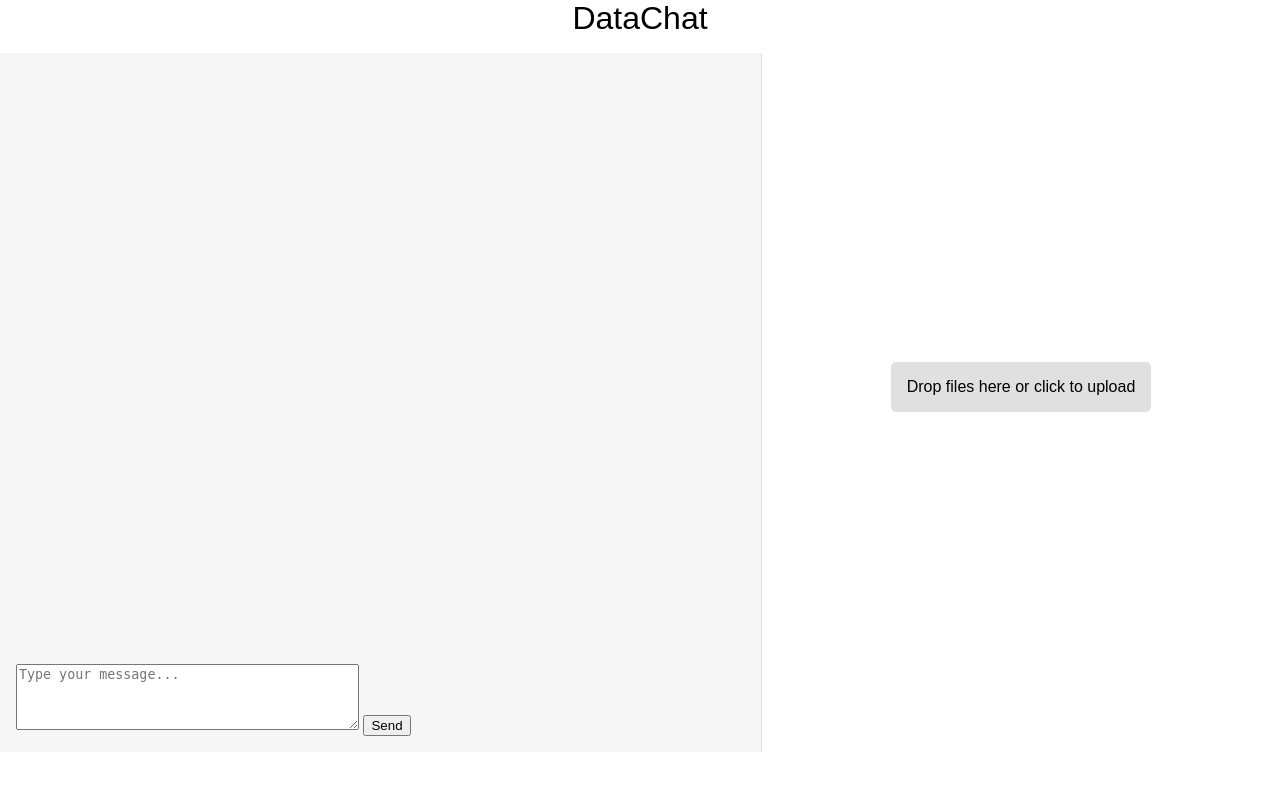
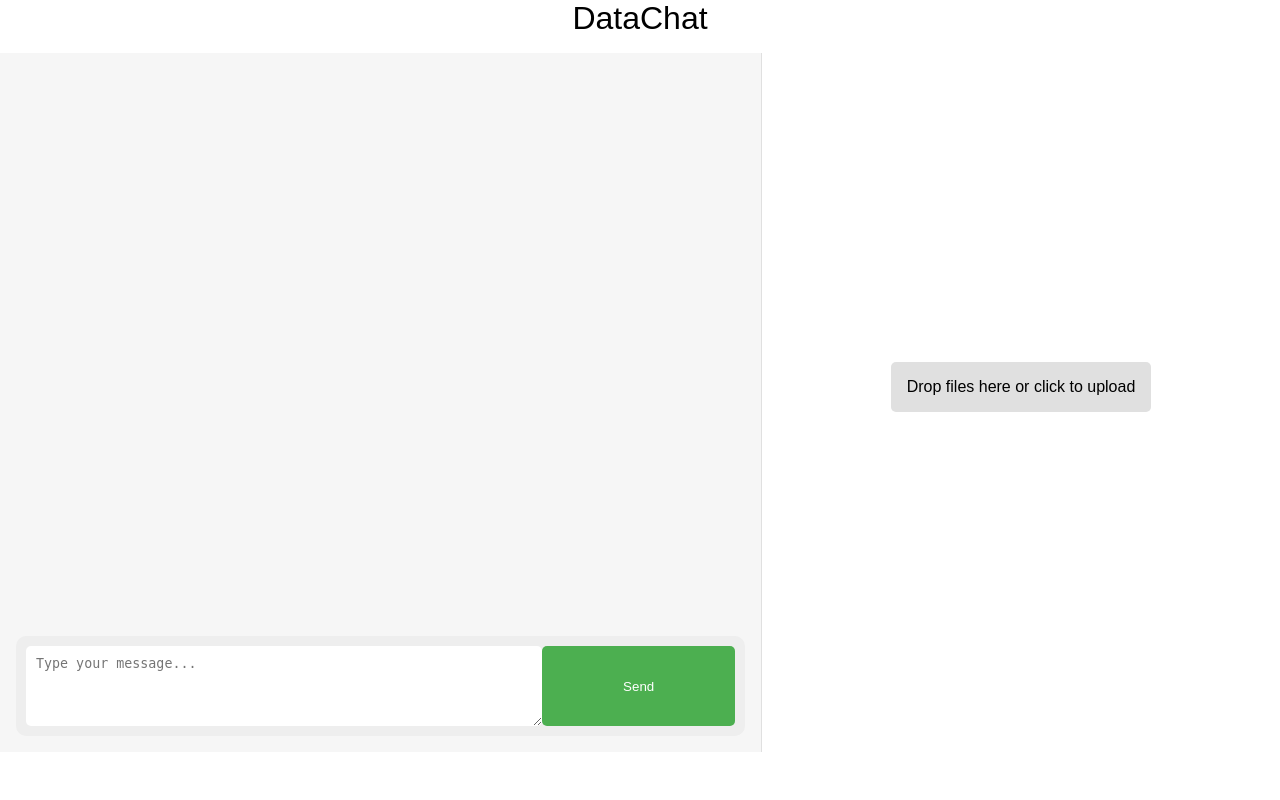
Before and after one commit to John-Danielsson/text_analysis, a Flask app: page / in a window 1280 px wide. Run offline with Flask 2, Linux system fonts and the light colour scheme.

Commit message:
clean up index.html

```diff
--- a/templates/index.html
+++ b/templates/index.html
@@ -73,6 +73,29 @@
             list-style-type: none;
             padding: 0;
             margin-top: 1rem;
+        }
+        #chat-form {
+            border-radius: 10px;
+            padding: 10px;
+            background-color: #eee;
+            display: flex;
+        }
+        #chat-form #user-input {
+            border-radius: 5px;
+            border: none;
+            padding: 10px;
+            width: 70%;
+        }
+        #chat-form button {
+            border-radius: 5px;
+            padding: 10px;
+            background-color: #4CAF50;
+            color: white;
+            border: none;
+            flex-grow: 1;
+        }
+        #chat-form button:hover {
+            background-color: #3e8e41;
         }
     </style>
 </head>
```
